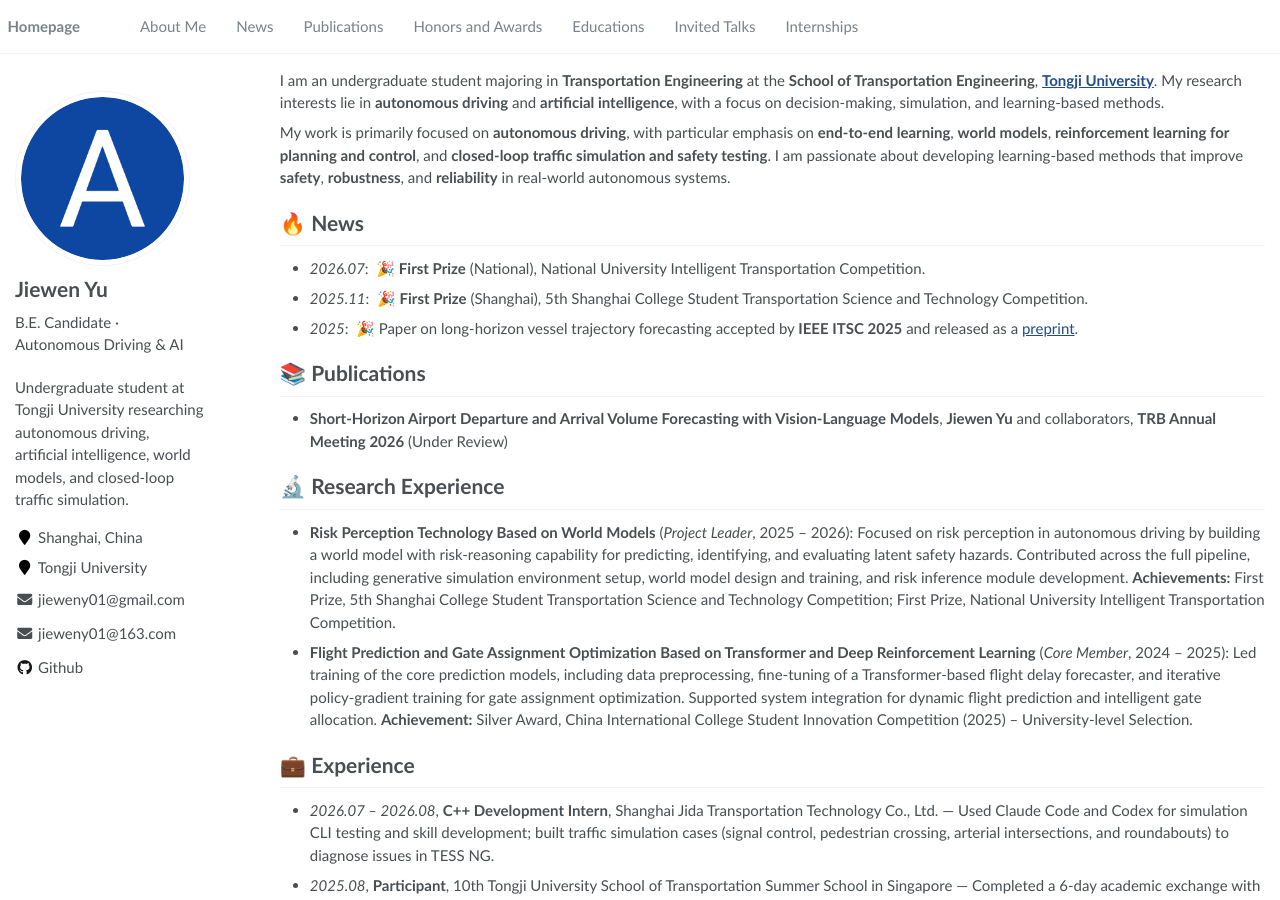
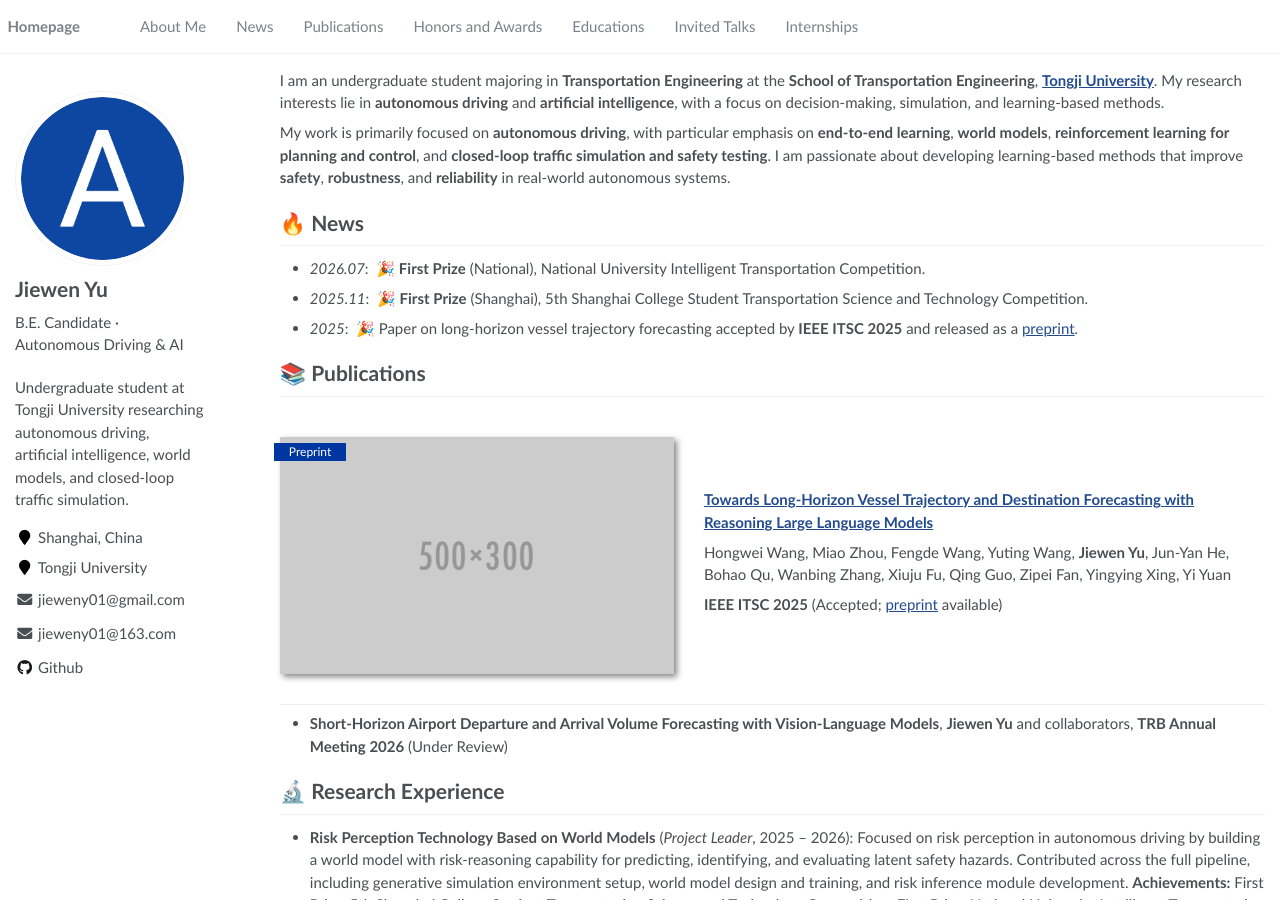
Before and after one commit to jieweny01/jieweny01.github.io, a Jekyll site: the page built from _pages/about.md, in a window 1280 px wide and 900 px high. Built offline with Jekyll 4.4.1, drawn with Linux system fonts in a browser that asks for light colours.

Commit message:
Restore preprint paper-box layout in publications section.
Co-authored-by: Cursor <cursoragent@cursor.com>

```diff
--- a/_pages/about.md
+++ b/_pages/about.md
@@ -21,6 +21,17 @@ My work is primarily focused on **autonomous driving**, with particular emphasis
 
 
 # 📚 Publications
+
+<div class='paper-box'><div class='paper-box-image'><div><div class="badge">Preprint</div><img src='images/500x300.png' alt="paper thumbnail" width="100%"></div></div>
+<div class='paper-box-text' markdown="1">
+
+[**Towards Long-Horizon Vessel Trajectory and Destination Forecasting with Reasoning Large Language Models**](https://arxiv.org/abs/2606.08633)
+
+Hongwei Wang, Miao Zhou, Fengde Wang, Yuting Wang, **Jiewen Yu**, Jun-Yan He, Bohao Qu, Wanbing Zhang, Xiuju Fu, Qing Guo, Zipei Fan, Yingying Xing, Yi Yuan
+
+**IEEE ITSC 2025** (Accepted; [preprint](https://arxiv.org/abs/2606.08633) available)
+</div>
+</div>
 
 - **Short-Horizon Airport Departure and Arrival Volume Forecasting with Vision-Language Models**, **Jiewen Yu** and collaborators, **TRB Annual Meeting 2026** (Under Review)
 
```
